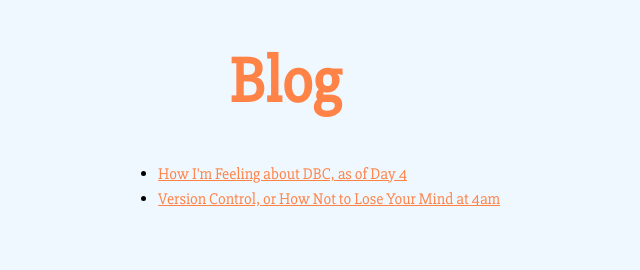
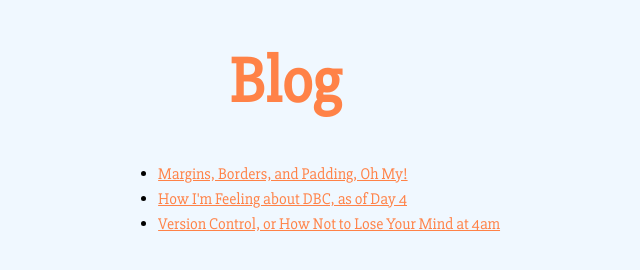
Before and after one commit to saragilford/mysite, a plain HTML site: page blog/landing-page.html in a window 1280 px wide. Shown: the whole page, without its empty margins (355-995 px from the left). Drawn offline with Linux system fonts and the light colour scheme; files that its build step writes are made by us from their sources.

Commit message:
Update landing page

```diff
--- a/blog/landing-page.html
+++ b/blog/landing-page.html
@@ -9,6 +9,7 @@
 <body>
   <h1>Blog</h1>
   <ul>
+    <li><a href="t2-css-design.html">Margins, Borders, and Padding, Oh My!</a></li>
     <li><a href="c1-chefs-kitchen.html">How I'm Feeling about DBC, as of Day 4</a></li>
     <li><a href="t1-git-blog.html">Version Control, or How Not to Lose Your Mind at 4am</a></li>
   </ul>
```
